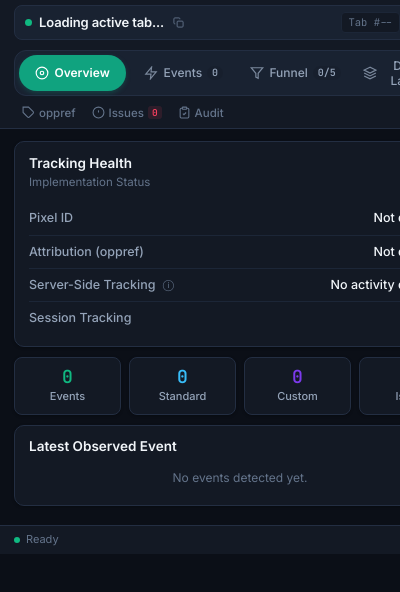
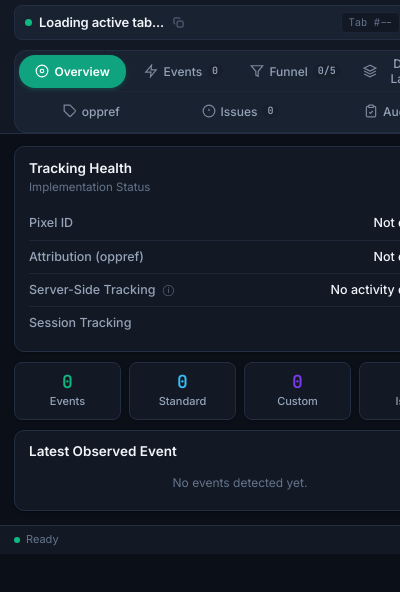
Before and after one commit to webanalyticsprobd-maker/openai-pixel-inspector, a browser extension: page popup/popup.html in a window 400 px wide. Shown: the part 46-638 px from the top of the page. Drawn offline with Linux system fonts and the light colour scheme.

Commit message:
feat: make all navigation tabs uniform pill tabs inside toolbar container (v1.4.1)

```diff
--- a/popup/popup.css
+++ b/popup/popup.css
@@ -307,24 +307,35 @@ html, body {
   border: 1px solid var(--border-color);
   border-radius: 12px;
   padding: 4px;
+  display: flex;
+  flex-direction: column;
+  gap: 3px;
 }
 
 .nav-primary {
   display: flex;
   align-items: center;
   gap: 4px;
+}
+
+.nav-secondary {
+  display: flex;
+  align-items: center;
+  gap: 4px;
+  padding-top: 3px;
+  border-top: 1px solid var(--border-subtle);
 }
 
 .nav-tab {
   flex: 1;
-  height: 36px;
+  height: 33px;
   padding: 0 8px;
   font-family: var(--font-sans);
   font-size: 12px;
   font-weight: 500;
   color: var(--text-secondary);
   cursor: pointer;
-  border-radius: 18px;
+  border-radius: 16px;
   border: 1px solid transparent;
   background: transparent;
   display: flex;
@@ -381,62 +392,6 @@ html, body {
 .nav-tab.active .tab-count-tag {
   background: rgba(255, 255, 255, 0.28);
   color: #ffffff;
-}
-
-/* Secondary Underline Tabs */
-.nav-secondary {
-  display: flex;
-  align-items: center;
-  gap: 16px;
-  padding: 2px 8px 4px 8px;
-  border-top: none;
-}
-
-.nav-tab-secondary {
-  background: transparent;
-  border: none;
-  padding: 4px 0;
-  font-family: var(--font-sans);
-  font-size: 11.5px;
-  font-weight: 500;
-  color: var(--text-muted);
-  cursor: pointer;
-  border-radius: 0;
-  display: flex;
-  align-items: center;
-  gap: 4px;
-  position: relative;
-  transition: color 0.15s ease;
-}
-
-.nav-tab-secondary svg {
-  flex-shrink: 0;
-}
-
-.nav-tab-secondary:hover {
-  color: var(--text-main);
-  background: transparent;
-}
-
-.nav-tab-secondary.active {
-  color: var(--accent-brand);
-  background: transparent;
-  font-weight: 600;
-}
-
-.nav-tab-secondary.active svg {
-  stroke: var(--accent-brand);
-}
-
-.nav-tab-secondary.active::after {
-  content: '';
-  position: absolute;
-  bottom: -2px;
-  left: 0;
-  right: 0;
-  height: 2px;
-  background: var(--accent-brand);
-  border-radius: 2px;
 }
 
 .tab-count-tag-issues {
--- a/popup/popup.html
+++ b/popup/popup.html
@@ -54,7 +54,7 @@
         </div>
       </div>
 
-      <!-- Option B: Primary Pill Toolbar + Secondary Underline Navigation -->
+      <!-- Primary + Secondary Pill Toolbar Navigation -->
       <nav class="nav-system">
         <div class="nav-toolbar-container">
           <div class="nav-primary">
@@ -78,21 +78,21 @@
               <span class="tab-count-tag" id="tab-count-datalayer">0</span>
             </button>
           </div>
-        </div>
           <div class="nav-secondary">
-          <button class="nav-tab-secondary" data-tab="attribution">
-            <svg width="13" height="13" viewBox="0 0 24 24" fill="none" stroke="currentColor" stroke-width="2"><path d="M20.59 13.41l-7.17 7.17a2 2 0 0 1-2.83 0L2 12V2h10l8.59 8.59a2 2 0 0 1 0 2.82z"/><line x1="7" y1="7" x2="7.01" y2="7"/></svg>
+            <button class="nav-tab" data-tab="attribution">
+              <svg width="14" height="14" viewBox="0 0 24 24" fill="none" stroke="currentColor" stroke-width="2"><path d="M20.59 13.41l-7.17 7.17a2 2 0 0 1-2.83 0L2 12V2h10l8.59 8.59a2 2 0 0 1 0 2.82z"/><line x1="7" y1="7" x2="7.01" y2="7"/></svg>
               <span>oppref</span>
             </button>
-          <button class="nav-tab-secondary" data-tab="issues">
-            <svg width="13" height="13" viewBox="0 0 24 24" fill="none" stroke="currentColor" stroke-width="2"><circle cx="12" cy="12" r="10"/><line x1="12" y1="8" x2="12" y2="12"/><line x1="12" y1="16" x2="12.01" y2="16"/></svg>
+            <button class="nav-tab" data-tab="issues">
+              <svg width="14" height="14" viewBox="0 0 24 24" fill="none" stroke="currentColor" stroke-width="2"><circle cx="12" cy="12" r="10"/><line x1="12" y1="8" x2="12" y2="12"/><line x1="12" y1="16" x2="12.01" y2="16"/></svg>
               <span>Issues</span>
-            <span class="tab-count-tag-issues" id="tab-count-issues">0</span>
+              <span class="tab-count-tag" id="tab-count-issues">0</span>
             </button>
-          <button class="nav-tab-secondary" data-tab="audit">
-            <svg width="13" height="13" viewBox="0 0 24 24" fill="none" stroke="currentColor" stroke-width="2"><path d="M16 4h2a2 2 0 0 1 2 2v14a2 2 0 0 1-2 2H6a2 2 0 0 1-2-2V6a2 2 0 0 1 2-2h2"/><rect x="8" y="2" width="8" height="4" rx="1" ry="1"/><path d="M9 14l2 2 4-4"/></svg>
+            <button class="nav-tab" data-tab="audit">
+              <svg width="14" height="14" viewBox="0 0 24 24" fill="none" stroke="currentColor" stroke-width="2"><path d="M16 4h2a2 2 0 0 1 2 2v14a2 2 0 0 1-2 2H6a2 2 0 0 1-2-2V6a2 2 0 0 1 2-2h2"/><rect x="8" y="2" width="8" height="4" rx="1" ry="1"/><path d="M9 14l2 2 4-4"/></svg>
               <span>Audit</span>
             </button>
+          </div>
         </div>
       </nav>
     </header>
@@ -381,7 +381,7 @@
         <span id="footer-status-text">Ready</span>
       </div>
       <div class="footer-right">
-        <span class="version-tag">v1.4.0</span>
+        <span class="version-tag">v1.4.1</span>
       </div>
     </footer>
   </div>
```
Also changed, not shown: manifest.json. Lines whose indentation alone changed are shown as unchanged.
